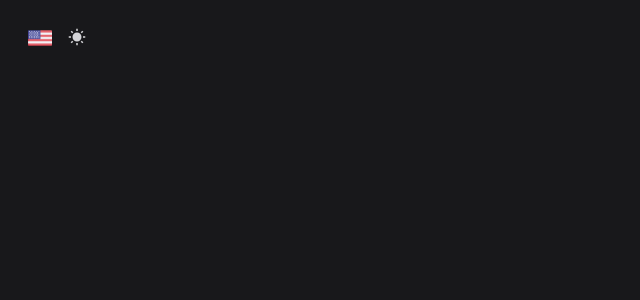
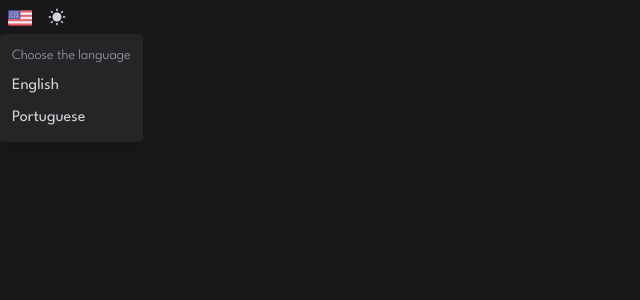
Before and after one commit to guscsales/gsales.io, a Next.js app: page / in a window 1280 px wide. Both pictures are taken after a click on the button 40 px from the left and 38 px from the top of the page. Shown: the top 300 px of the page, without its empty margins (0-640 px from the left). Built offline with nearby package versions, Linux system fonts and the light colour scheme.

Commit message:
feat: dropdown component

```diff
--- a/package.json
+++ b/package.json
@@ -9,6 +9,8 @@
     "lint": "next lint"
   },
   "dependencies": {
+    "@radix-ui/react-dropdown-menu": "^2.0.5",
+    "@radix-ui/react-icons": "^1.3.0",
     "@types/node": "20.4.7",
     "@types/react": "18.2.18",
     "@types/react-dom": "18.2.7",
--- a/src/app/layout.tsx
+++ b/src/app/layout.tsx
@@ -5,6 +5,7 @@ import usFlagIcon from '@/assets/images/us-flag-icon.png';
 import ButtonIconImage from '@/libs/ui/components/button-icon-image';
 import ButtonIcon from '@/libs/ui/components/button-icon';
 import { RiSunFill } from 'react-icons/ri';
+import Dropdown from '@/libs/ui/components/dropdown';
 
 export const metadata: Metadata = {
   title: 'Create Next App',
@@ -19,14 +20,36 @@ export default function RootLayout({
   return (
     <html lang="en">
       <body className={`dark ${fonts.className} p-5`}>
+        <Dropdown.Root>
+          <Dropdown.Trigger>
             <ButtonIconImage
               src={usFlagIcon}
               width={24}
               height={16}
               alt="The US flag"
             />
+          </Dropdown.Trigger>
+          <Dropdown.Portal>
+            <Dropdown.Content>
+              <Dropdown.Label>Choose the language</Dropdown.Label>
+              <Dropdown.Item>English</Dropdown.Item>
+              <Dropdown.Item>Portuguese</Dropdown.Item>
+            </Dropdown.Content>
+          </Dropdown.Portal>
+        </Dropdown.Root>
 
+        <Dropdown.Root>
+          <Dropdown.Trigger>
             <ButtonIcon icon={RiSunFill} size={18} />
+          </Dropdown.Trigger>
+          <Dropdown.Portal>
+            <Dropdown.Content>
+              <Dropdown.Label>Choose the theme</Dropdown.Label>
+              <Dropdown.Item>Dark</Dropdown.Item>
+              <Dropdown.Item>Light</Dropdown.Item>
+            </Dropdown.Content>
+          </Dropdown.Portal>
+        </Dropdown.Root>
       </body>
     </html>
   );
--- /dev/null
+++ b/src/libs/ui/components/dropdown/dropdown-content.tsx
@@ -0,0 +1,22 @@
+'use client';
+
+import * as DropdownMenu from '@radix-ui/react-dropdown-menu';
+import { tv } from 'tailwind-variants';
+
+export default function DropdownContent({
+  className,
+  children,
+  ...props
+}: React.ComponentProps<typeof DropdownMenu.Content>) {
+  const defaultClassName = tv({
+    base: 'rounded dark:bg-zinc-50/[.06] shadow-lg p-2',
+  });
+  return (
+    <DropdownMenu.Content
+      {...props}
+      className={defaultClassName({ className })}
+    >
+      {children}
+    </DropdownMenu.Content>
+  );
+}
--- /dev/null
+++ b/src/libs/ui/components/dropdown/dropdown-item.tsx
@@ -0,0 +1,25 @@
+'use client';
+
+import * as DropdownMenu from '@radix-ui/react-dropdown-menu';
+import Text from '@/libs/ui/components/text';
+
+type Props = {
+  as?: React.ComponentProps<typeof Text>['as'];
+};
+
+export default function DropdownItem({
+  as = 'button',
+  children,
+  ...props
+}: Props & React.ComponentProps<typeof DropdownMenu.Item>) {
+  return (
+    <DropdownMenu.Item {...props}>
+      <Text
+        as={as}
+        className="w-full text-left text-base p-1 rounded hover:bg-zinc-900/[.06] hover:dark:bg-zinc-50/[.06] text-zinc-600 dark:text-zinc-300 hover:text-zinc-900 hover:dark:text-zinc-50 transition-base"
+      >
+        {children}
+      </Text>
+    </DropdownMenu.Item>
+  );
+}
--- /dev/null
+++ b/src/libs/ui/components/dropdown/dropdown-label.tsx
@@ -0,0 +1,20 @@
+'use client';
+
+import * as DropdownMenu from '@radix-ui/react-dropdown-menu';
+import Text from '@/libs/ui/components/text';
+
+export default function DropdownLabel({
+  children,
+  ...props
+}: React.ComponentProps<typeof DropdownMenu.Label>) {
+  return (
+    <DropdownMenu.Label className="p-1" {...props}>
+      <Text
+        as="div"
+        className="font-light text-sm select-none pointer-events-none dark:text-zinc-400 group-hover:text-zinc-900 group-hover:dark:text-zinc-50 transition-base"
+      >
+        {children}
+      </Text>
+    </DropdownMenu.Label>
+  );
+}
--- /dev/null
+++ b/src/libs/ui/components/dropdown/dropdown-portal.tsx
@@ -0,0 +1,10 @@
+'use client';
+
+import * as DropdownMenu from '@radix-ui/react-dropdown-menu';
+
+export default function DropdownPortal({
+  children,
+  ...props
+}: React.ComponentProps<typeof DropdownMenu.Portal>) {
+  return <DropdownMenu.Portal {...props}>{children}</DropdownMenu.Portal>;
+}
--- /dev/null
+++ b/src/libs/ui/components/dropdown/dropdown-root.tsx
@@ -0,0 +1,9 @@
+'use client';
+
+import * as DropdownMenu from '@radix-ui/react-dropdown-menu';
+
+export default function DropdownRoot({
+  children,
+}: React.HTMLAttributes<HTMLElement>) {
+  return <DropdownMenu.Root>{children}</DropdownMenu.Root>;
+}
--- /dev/null
+++ b/src/libs/ui/components/dropdown/dropdown-trigger.tsx
@@ -0,0 +1,14 @@
+'use client';
+
+import * as DropdownMenu from '@radix-ui/react-dropdown-menu';
+
+export default function DropdownTrigger({
+  children,
+  ...props
+}: React.ComponentProps<typeof DropdownMenu.Trigger>) {
+  return (
+    <DropdownMenu.Trigger asChild {...props}>
+      {children}
+    </DropdownMenu.Trigger>
+  );
+}
--- /dev/null
+++ b/src/libs/ui/components/dropdown/index.tsx
@@ -0,0 +1,17 @@
+import DropdownItem from './dropdown-item';
+import DropdownLabel from './dropdown-label';
+import DropdownContent from './dropdown-content';
+import DropdownRoot from './dropdown-root';
+import DropdownTrigger from './dropdown-trigger';
+import DropdownPortal from './dropdown-portal';
+
+const Dropdown = {
+  Root: DropdownRoot,
+  Trigger: DropdownTrigger,
+  Portal: DropdownPortal,
+  Content: DropdownContent,
+  Label: DropdownLabel,
+  Item: DropdownItem,
+};
+
+export default Dropdown;
```
Also changed, not shown: 1 other file (tests, documents, lock files or other folders). Lines whose indentation alone changed are shown as unchanged.
